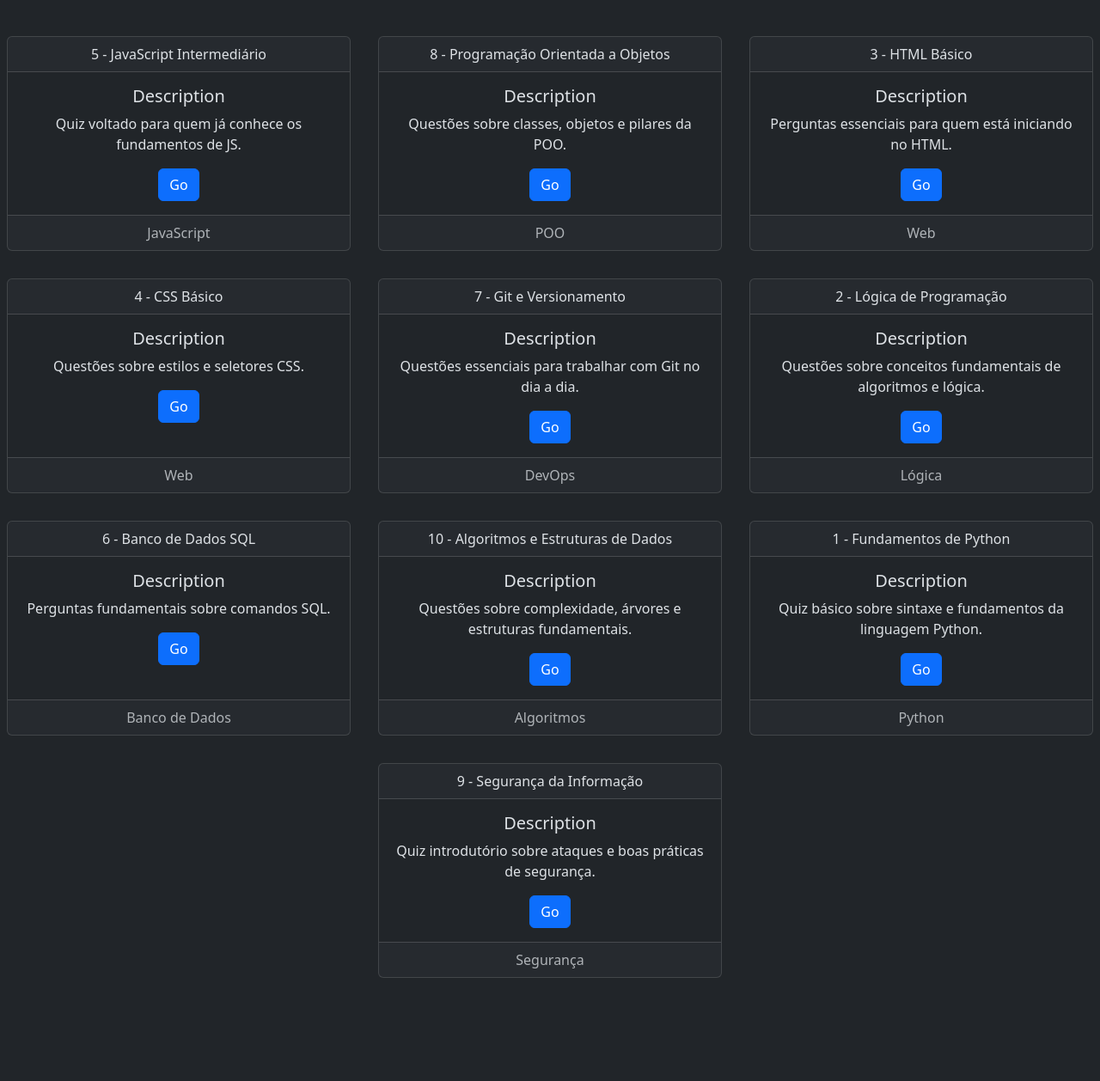
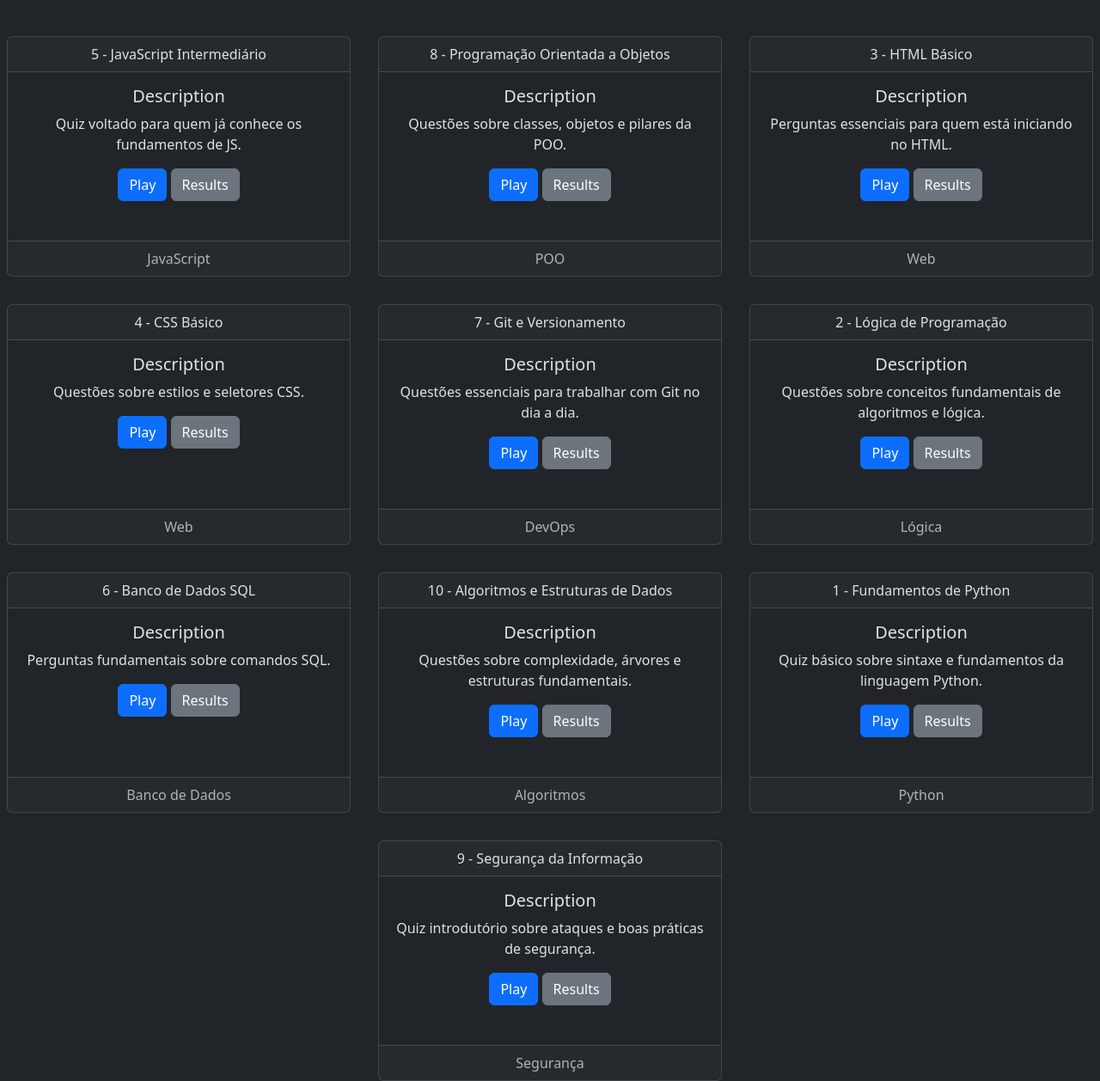
Before and after one commit to alan-mendes-ufca/education-quiz-system, a Flask app: page /quizzes in a window 1280 px wide. Shown: the part 289-1547 px from the top of the page at 86% size. Before the commit the page ends 1427 px from the top, so only its background shows below. Run offline with Flask 3, Linux system fonts and the light colour scheme; a user stored in the database is signed in; data comes from the database, SQL or seed files in the repository; some libraries are stand-ins or nearby versions.

Commit message:
Add Results button to quiz cards
Co-authored-by: alan-mendes-ufca <230171488+alan-mendes-ufca@users.noreply.github.com>

```diff
--- a/flaskr/templates/quizzes_list.html
+++ b/flaskr/templates/quizzes_list.html
@@ -58,14 +58,15 @@
         "beforeend",
         // Quiz: id, title, category, description
         `
-                <div class="card text-center" style="width: 400px; height: 250px;">
+                <div class="card text-center" style="width: 400px; height: 280px;">
                     <div class="card-header">
                         ${quiz.quiz_id} - ${quiz.title}
                     </div>
                     <div class="card-body">
                         <h5 class="card-title">Description</h5>
                         <p class="card-text" style="text-align: center;">${quiz.description}</p>
-                        <a href="/quiz/${quiz.quiz_id}/play" class="btn btn-primary">Go</a>
+                        <a href="/quiz/${quiz.quiz_id}/play" class="btn btn-primary">Play</a>
+                        <a href="/quiz/${quiz.quiz_id}/result" class="btn btn-secondary">Results</a>
                     </div>
                     <div class="card-footer text-body-secondary">${quiz.category}</div>
                 </div>
```
Also changed, not shown: tests/db/test_auth_db.sqlite, tests/db/test_statistics_db.sqlite.
